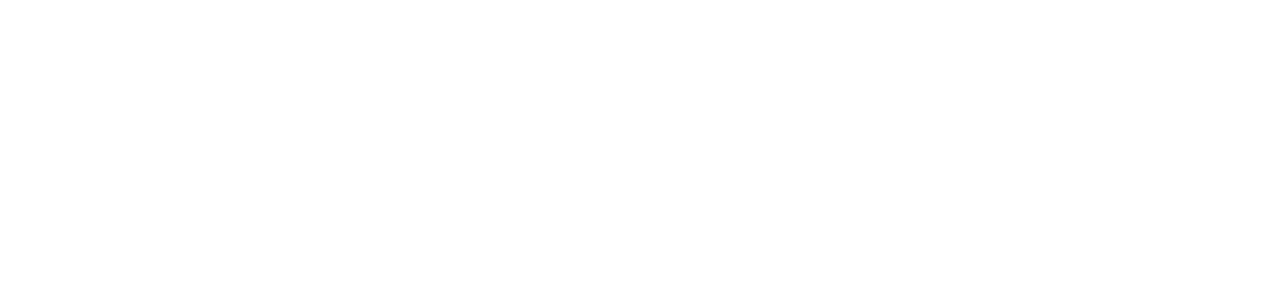
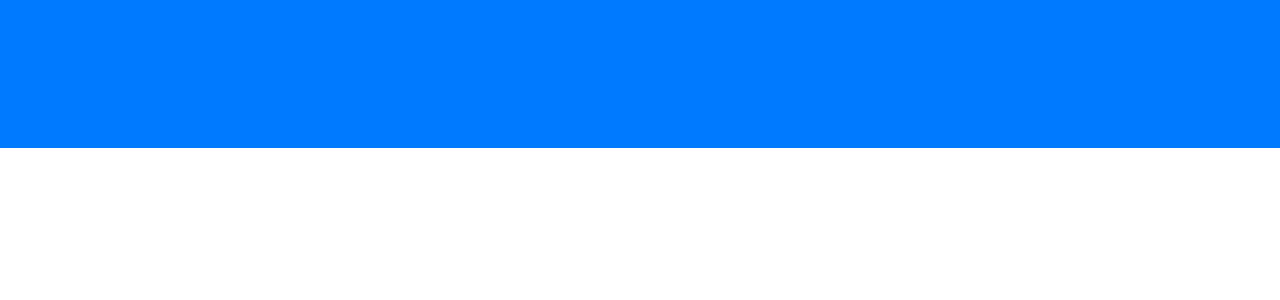
Before and after one commit to rhymedys/my_doctor_ssr_h5, a Nuxt app: page /doctor-index in a window 1280 px wide. Before the commit this address had no page. Shown: the top 300 px of the page. Built offline with nearby package versions, Linux system fonts and the light colour scheme.

Commit message:
update base plugin and base config

```diff
--- /dev/null
+++ b/assets/css/common.less
@@ -0,0 +1,3 @@
+html{
+  font-size: 20px !important;
+}
--- /dev/null
+++ b/components/doctor-header/index.less
@@ -0,0 +1,12 @@
+.header-wrapper {
+  position: relative;
+  &_blue-bg {
+    background-color: #007aff;
+    height: 7.4rem;
+  }
+
+  &_white-bg {
+    height: 3.2rem;
+    background-color: #fff;
+  }
+}
--- /dev/null
+++ b/components/doctor-header/index.vue
@@ -0,0 +1,16 @@
+<template>
+  <div class="header-wrapper">
+    <div class="header-wrapper_blue-bg " />
+    <div class="header-wrapper_white-bg " />
+  </div>
+</template>
+
+<script>
+export default {
+  name: 'DoctorHeader'
+}
+</script>
+
+<style lang="less" scoped>
+@import './index.less';
+</style>
--- a/layouts/default.vue
+++ b/layouts/default.vue
@@ -8,7 +8,7 @@
 html {
   font-family: 'Source Sans Pro', -apple-system, BlinkMacSystemFont, 'Segoe UI',
     Roboto, 'Helvetica Neue', Arial, sans-serif;
-  font-size: 16px;
+  font-size: 20px;
   word-spacing: 1px;
   -ms-text-size-adjust: 100%;
   -webkit-text-size-adjust: 100%;
--- a/nuxt.config.js
+++ b/nuxt.config.js
@@ -9,17 +9,35 @@
   head: {
     title: pkg.name,
     meta: [
-      { charset: 'utf-8' },
-      { name: 'viewport', content: 'width=device-width, initial-scale=1' },
-      { hid: 'description', name: 'description', content: pkg.description }
+      {
+        charset: 'utf-8'
+      },
+      {
+        name: 'viewport',
+        content:
+          'width=device-width,initial-scale=1,maximum-scale=1,viewport-fit=cover'
+      },
+      {
+        hid: 'description',
+        name: 'description',
+        content: pkg.description
+      }
     ],
-    link: [{ rel: 'icon', type: 'image/x-icon', href: '/favicon.ico' }]
+    link: [
+      {
+        rel: 'icon',
+        type: 'image/x-icon',
+        href: '/favicon.ico'
+      }
+    ]
   },
 
   /*
    ** Customize the progress-bar color
    */
-  loading: { color: '#fff' },
+  loading: {
+    color: '#fff'
+  },
 
   /*
    ** Global CSS
@@ -29,7 +47,7 @@
   /*
    ** Plugins to load before mounting the App
    */
-  plugins: [],
+  plugins: ['@/plugins/request.js'],
 
   /*
    ** Nuxt.js modules
@@ -37,13 +55,17 @@
   modules: [
     // Doc: https://axios.nuxtjs.org/usage
     '@nuxtjs/axios',
-    '@nuxtjs/pwa'
+    '@nuxtjs/pwa',
+    '@nuxtjs/style-resources'
   ],
   /*
    ** Axios module configuration
    */
   axios: {
     // See https://github.com/nuxt-community/axios-module#options
+  },
+  styleResources: {
+    less: './assets/**/*.less'
   },
 
   /*
--- /dev/null
+++ b/pages/doctor-index/index.less
@@ -0,0 +1,3 @@
+.doctor-index {
+
+}
--- /dev/null
+++ b/pages/doctor-index/index.vue
@@ -0,0 +1,49 @@
+<template>
+  <div class="doctor-index">
+    <doctor-header />
+  </div>
+</template>
+
+
+
+<script>
+import DoctorHeader from '@/components/doctor-header'
+export default {
+  name: 'DoctorIndex',
+  components: {
+    DoctorHeader
+  },
+  // asyncData(ctx) {
+  //   // 请检查您是否在服务器端
+  //   // 使用 req 和 res
+  //   const { app } = ctx
+
+  //   const { $requestApi } = app
+  //   // eslint-disable-next-line no-console
+  //   return $requestApi({
+  //     url: 'http://icanhazip.com'
+  //   })
+  //     .then(e => {
+  //       return { getDoctorIndexRes: e.data }
+  //     })
+  //     .catch(e => {
+  //       return {}
+  //     })
+  // },
+  data() {
+    return {
+      getDoctorIndexRes: undefined
+    }
+  },
+  created() {
+    // eslint-disable-next-line no-console
+    console.log(this._data)
+  }
+}
+</script>
+
+
+
+<style lang="less" scoped>
+@import './index.less';
+</style>
--- /dev/null
+++ b/plugins/request.js
@@ -0,0 +1,20 @@
+/*
+ * @Author: Rhymedys/Rhymedys@gmail.com
+ * @Date: 2019-02-13 21:32:11
+ * @Last Modified by: Rhymedys
+ * @Last Modified time: 2019-02-13 22:07:36
+ */
+import axios from 'axios'
+
+function requestApi(config) {
+  if (config) {
+    if (!config.method) {
+      config.method = 'get'
+    }
+    return axios(config)
+  }
+}
+
+export default function({ app }, inject) {
+  inject('requestApi', requestApi)
+}
```
Also changed, not shown: package.json (+13 -8 lines), 1 other file (tests, documents, lock files or other folders). Lines whose indentation alone changed are shown as unchanged.
